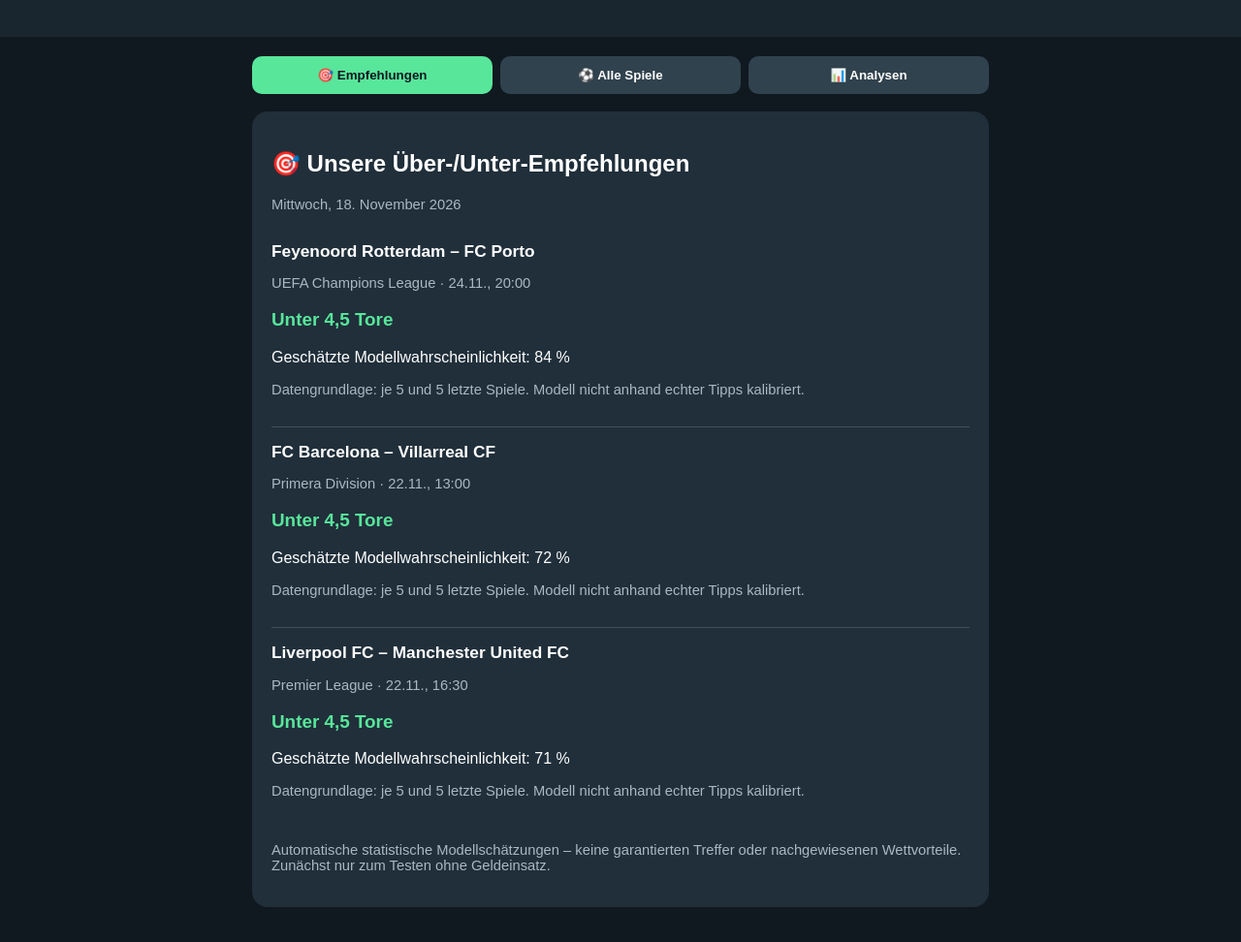
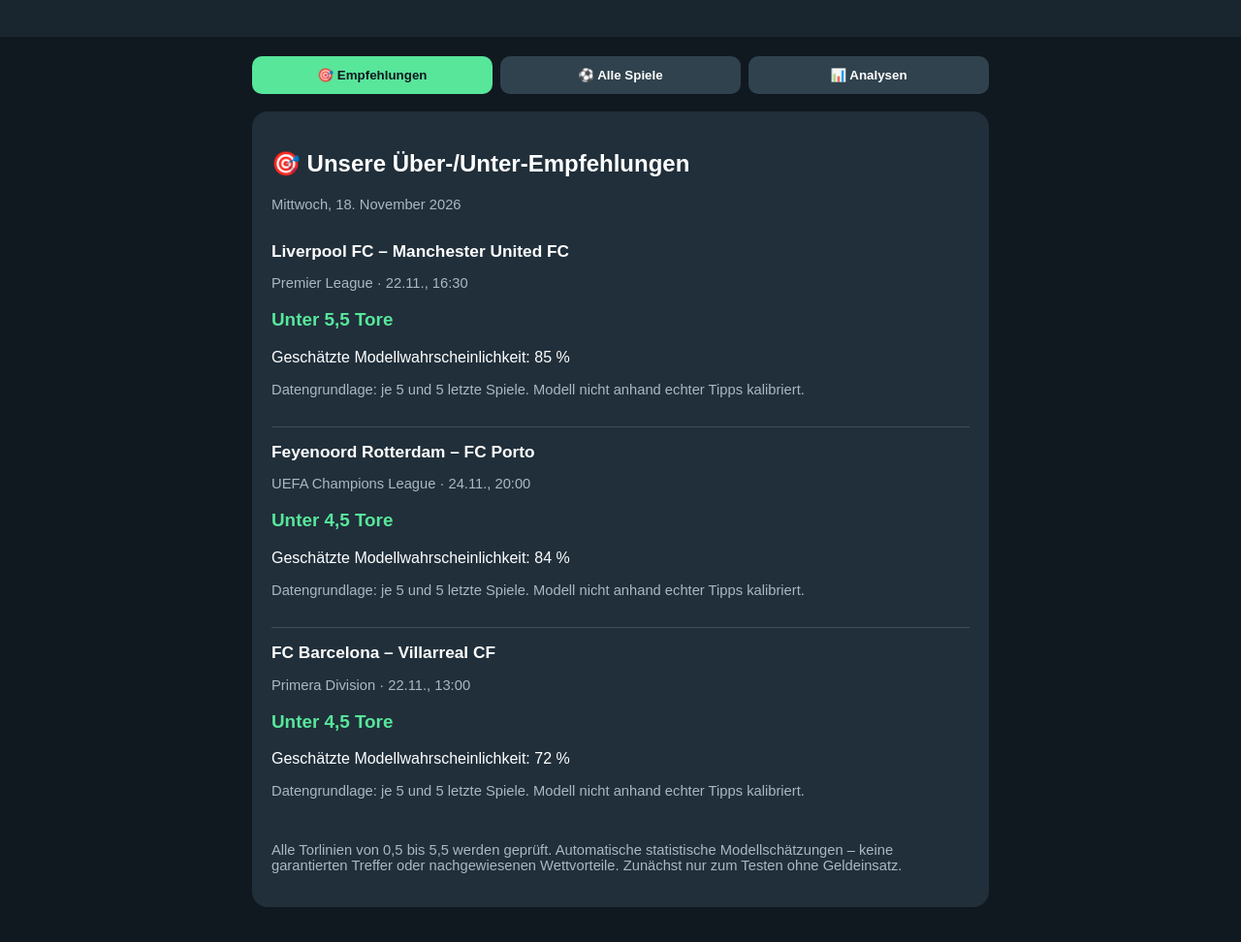
Before and after one commit to saschaklein1973/matchiq-web, a plain HTML site: page index.html in a window 1280 px wide. Shown: the part 100-1072 px from the top of the page at 97% size. Drawn offline with Linux system fonts and the light colour scheme.

Commit message:
MatchIQ_alle_Torlinien_0_5_bis_5_5

```diff
--- a/index.html
+++ b/index.html
@@ -93,7 +93,7 @@
       <h2>🎯 Unsere Über-/Unter-Empfehlungen</h2>
       <p id="date" class="muted"></p>
       <div id="tipps" aria-live="polite">Empfehlungen werden berechnet ...</div>
-      <p class="muted">Automatische statistische Modellschätzungen – keine garantierten Treffer oder nachgewiesenen Wettvorteile. Zunächst nur zum Testen ohne Geldeinsatz.</p>
+      <p class="muted">Alle Torlinien von 0,5 bis 5,5 werden geprüft. Automatische statistische Modellschätzungen – keine garantierten Treffer oder nachgewiesenen Wettvorteile. Zunächst nur zum Testen ohne Geldeinsatz.</p>
     </section>
     <section id="view-spiele" class="card view" hidden>
       <h2>⚽ Alle Spiele</h2>
@@ -269,8 +269,8 @@
      const kandidaten = [];
      for (const t of m.torWahrscheinlichkeiten) {
        const linie = Number(t.linie.replace(",", "."));
-       // Extreme Linien liefern oft hohe, aber wenig aussagekräftige Wahrscheinlichkeiten.
-       if (linie < 1.5 || linie > 4.5) continue;
+       // Alle sechs Torlinien von 0,5 bis 5,5 werden berücksichtigt.
+       if (linie < 0.5 || linie > 5.5) continue;
        for (const [richtung, p] of [["Über", t.ueber], ["Unter", t.unter]]) {
          if (p >= 0.70 && p <= 0.85) kandidaten.push({ richtung, linie: t.linie, p });
        }
```
